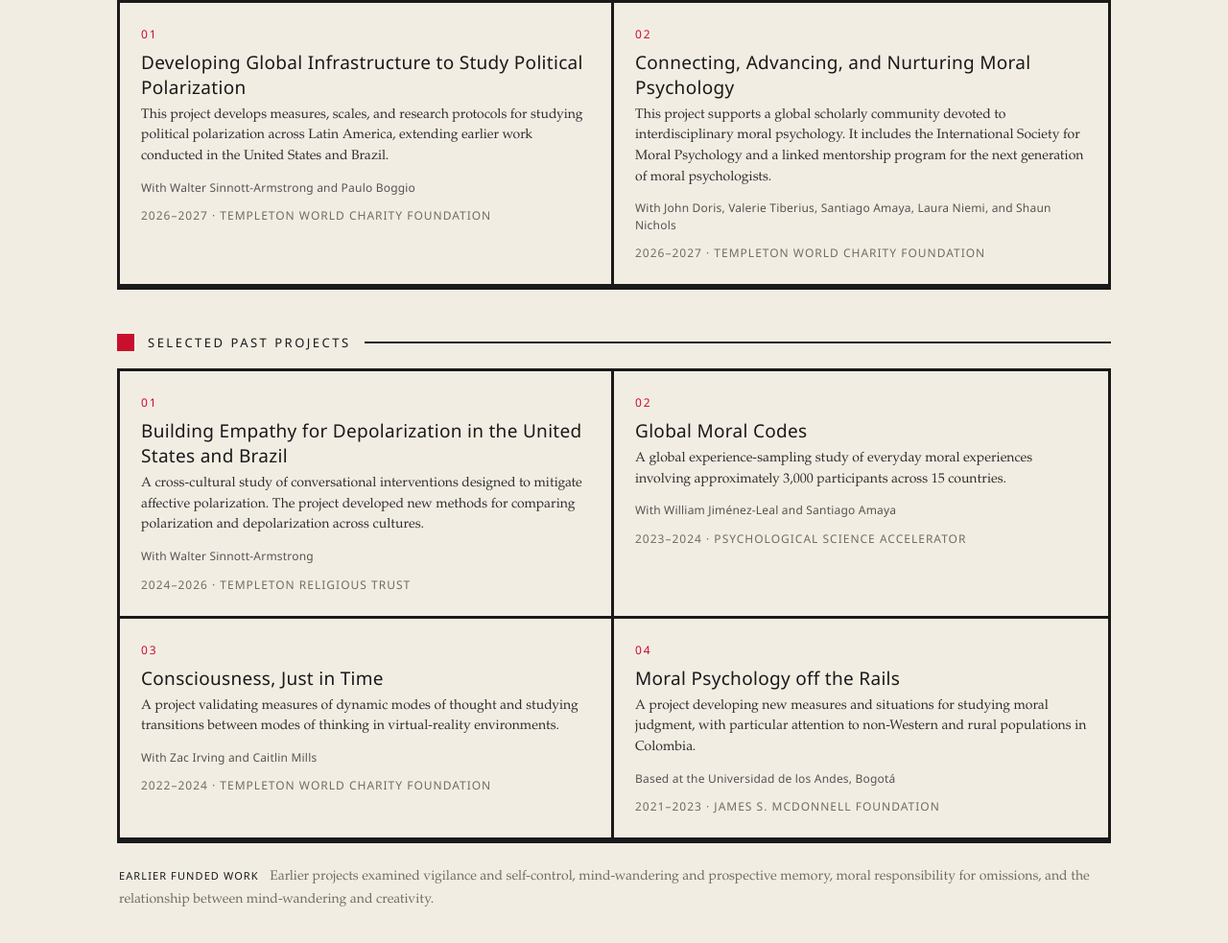
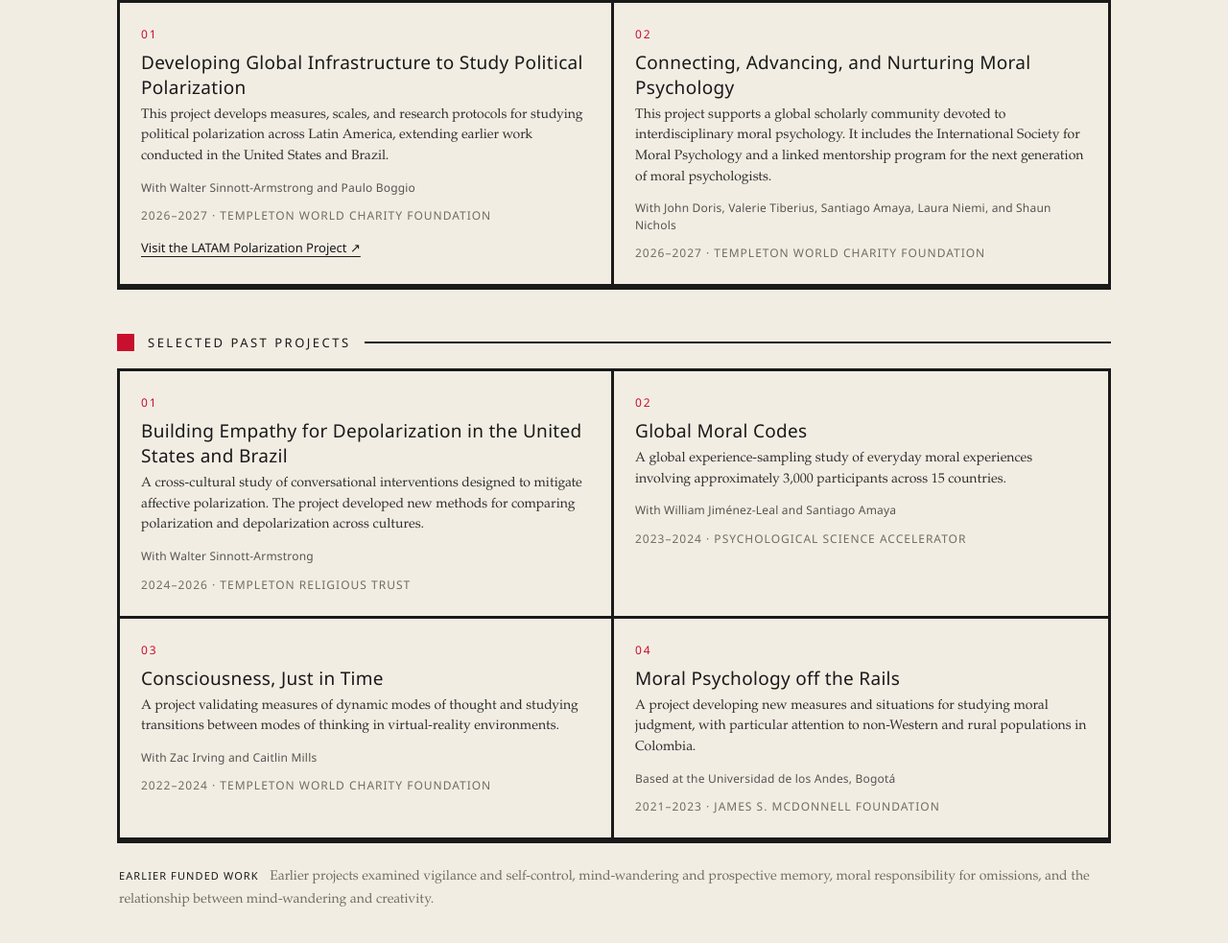
Before and after one commit to smurray940610/samuelmurray-site, an Eleventy site: page src/camp-lab.njk in a window 1280 px wide. Shown: the part 898-1881 px from the top of the page at 96% size. Built offline with nearby package versions, Linux system fonts and the light colour scheme; Eleventy itself is replaced by a stand-in of ours; files that its build step writes are made by us from their sources.

Commit message:
Link CaMP Lab polarization project to its public website

```diff
--- a/src/_data/projects.json
+++ b/src/_data/projects.json
@@ -4,6 +4,8 @@
       "title": "Developing Global Infrastructure to Study Political Polarization",
       "blurb": "This project develops measures, scales, and research protocols for studying political polarization across Latin America, extending earlier work conducted in the United States and Brazil.",
       "credit": "With Walter Sinnott-Armstrong and Paulo Boggio",
+      "url": "https://polarization.samuelmurray.org/",
+      "linkLabel": "Visit the LATAM Polarization Project",
       "years": "2026–2027",
       "funder": "Templeton World Charity Foundation"
     },
--- a/src/camp-lab.njk
+++ b/src/camp-lab.njk
@@ -39,6 +39,7 @@ description: "The CaMP Lab — interdisciplinary research in cognition, morality
       <p>{{ pr.blurb }}</p>
       {% if pr.credit %}<p class="credit">{{ pr.credit }}</p>{% endif %}
       <div class="yrs">{{ pr.years }} · {{ pr.funder }}</div>
+      {% if pr.url %}<a class="project-link" href="{{ pr.url }}">{{ pr.linkLabel or "Visit project website" }} <span aria-hidden="true">&#8599;</span></a>{% endif %}
     </div>
     {% endfor %}
   </div>
--- a/src/css/site.css
+++ b/src/css/site.css
@@ -275,6 +275,8 @@ body[data-section="camp"]{--bg:#F2EDE3;--accent:#C8102E;}
 .project .credit{font-family:var(--sans);font-size:12px;line-height:1.45;letter-spacing:.2px;margin-top:12px;opacity:.72;}
 .project .yrs{font-size:12px;letter-spacing:1px;text-transform:uppercase;color:var(--muted);margin-top:12px;}
 .project:hover .yrs{color:#C9C5BB;}
+.project-link{display:inline-block;margin-top:16px;font-size:13px;line-height:1.5;text-decoration:underline;text-underline-offset:4px;}
+.project-link:focus-visible{outline:2px solid currentColor;outline-offset:5px;}
 .camp-earlier{font-family:var(--serif);font-size:14px;line-height:1.7;color:var(--muted);margin:24px 2px 60px;}
 .camp-earlier span{font-family:var(--sans);font-size:11px;font-weight:500;letter-spacing:1.1px;text-transform:uppercase;color:var(--ink);margin-right:8px;}
 
```
